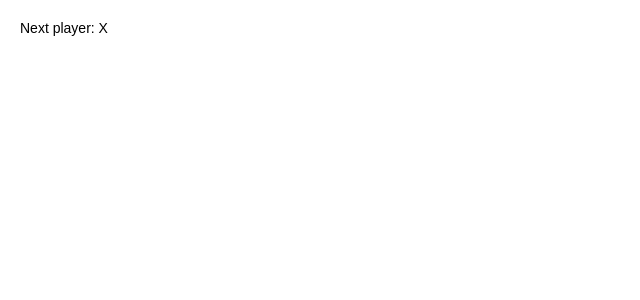
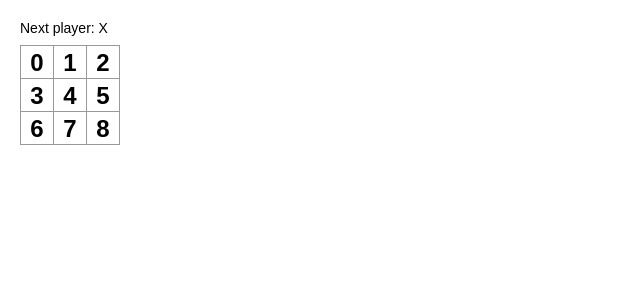
Before and after one commit to komodora/react-tutorial-typescript, a React (Create React App) app: page / in a window 1280 px wide. Shown: the top 300 px of the page, without its empty margins (0-640 px from the left). Built offline with nearby package versions, Linux system fonts and the light colour scheme.

Commit message:
add props

```diff
--- a/src/Tutorial/App.tsx
+++ b/src/Tutorial/App.tsx
@@ -1,16 +1,20 @@
+import { FC } from 'react';
 import './index.css';
 
-const Square = () => (
-  <button className="square" type="submit">
-    {/* TODO */}
+interface SquareProps {
+  value: number
+  }
+
+/* eslint-disable */
+const Square: FC<SquareProps> = (props) => (
+  <button className="square">
+    {props.value}
   </button>
 );
+/* eslint-enable */
 
-const Board = () => {
-  const renderSquare = () => {
-    <Square />;
-  };
-
+const Board: FC = () => {
+  const renderSquare = (i: number) => <Square value={i} />
   const status = 'Next player: X';
 
   return (
@@ -18,8 +22,8 @@ const Board = () => {
       <div className="status">{status}</div>
       <div className="board-row">
         {renderSquare(0)}
+        {renderSquare(1)}
         {renderSquare(2)}
-        {renderSquare(1)}
       </div>
       <div className="board-row">
         {renderSquare(3)}
@@ -35,7 +39,7 @@ const Board = () => {
   );
 };
 
-const Game = () => (
+const Game: FC = () => (
   <div className="game">
     <div className="game-board">
       <Board />
```
